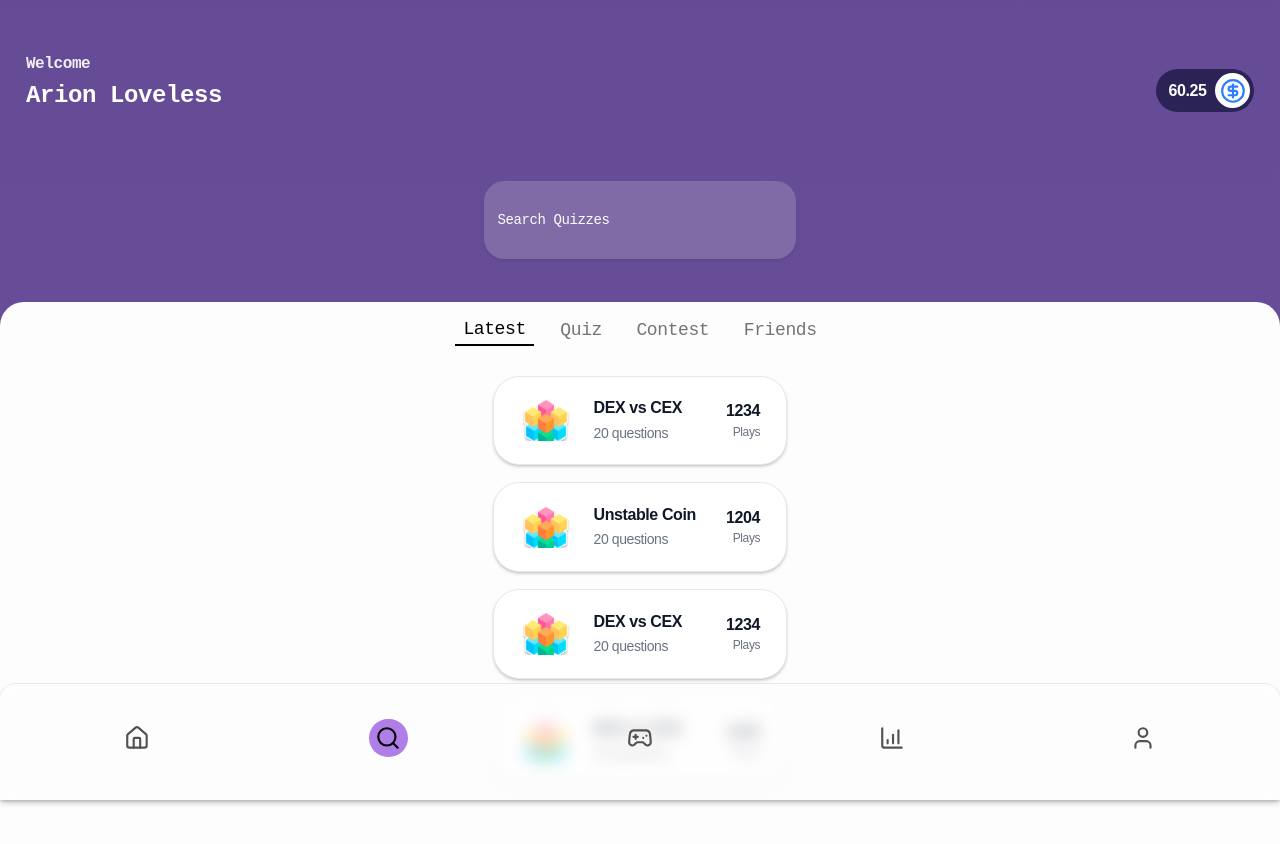
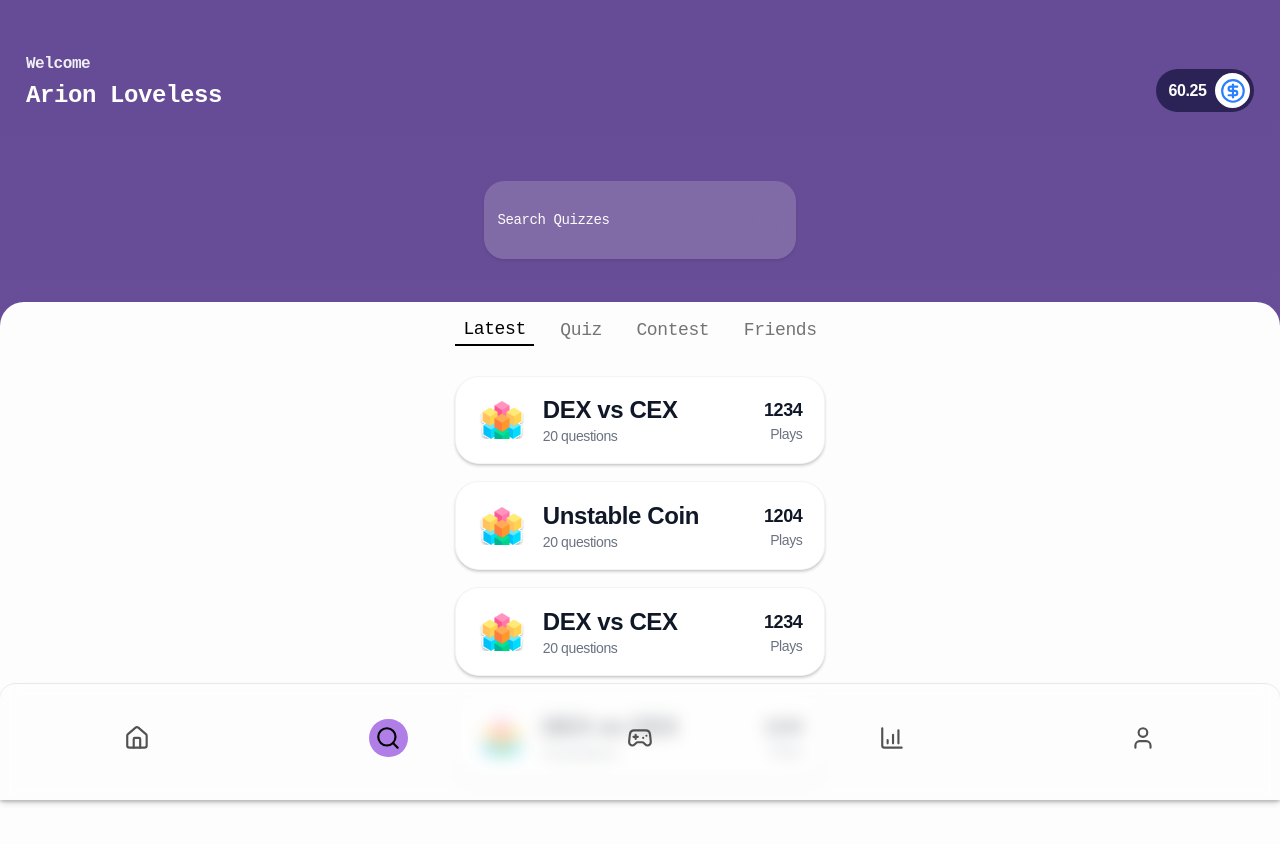
Before and after one commit to DeQuizifi/app.dequizifi.xyz, a Next.js app: page /search in a window 1280 px wide. Shown: the top 844 px of the page. Built offline with nearby package versions, Linux system fonts and the light colour scheme; what @rainbow-me/rainbowkit, wagmi would draw is missing.

Commit message:
enhance LatestTab component with improved styling and layout adjustments

```diff
--- a/src/components/searchpage/LatestTab.tsx
+++ b/src/components/searchpage/LatestTab.tsx
@@ -9,44 +9,38 @@ export default function LatestTab() {
   ];
 
   return (
-    <div className=" mt-4 ">
-      <div className="flex flex-col gap-4 w-full mx-auto">
+    <div className="mt-4 px-4">
+      <div className="flex flex-col gap-4 w-full min-w-[370px] mx-auto">
         {cards.map((card, idx) => (
           <div
             key={idx}
-            className="w-full rounded-xl px-6 py-5 shadow-sm transition bg-white/90 backdrop-blur-sm hover:shadow-md"
-            style={{
-              backgroundColor: "var(--quiz-card-bg)",
-              border: "1px solid var(--quiz-card-border)",
-            }}
+            className="w-full rounded-3xl px-5 py-4 shadow-sm bg-white border border-gray-100"
           >
-            <div className="flex items-center w-full gap-5">
+            <div className="flex items-center w-full gap-4">
               {/* Icon */}
               <div className="flex-shrink-0">
                 <Image
                   src="/cube1.svg"
                   alt="Quiz Icon"
-                  width={52}
-                  height={52}
+                  width={48}
+                  height={48}
                   className="object-contain"
                   priority
                 />
               </div>
               {/* Title + Description */}
               <div className="flex-1 min-w-0">
-                <p className="font-semibold text-[15px] sm:text-base leading-tight text-gray-900 truncate">
+                <p className="text-lg sm:text-2xl font-semibold text-gray-900">
                   {card.title}
                 </p>
-                <p className="text-xs sm:text-sm text-gray-500 mt-1">
-                  {card.description}
-                </p>
+                <p className="text-sm text-gray-500">{card.description}</p>
               </div>
               {/* Plays */}
-              <div className="flex flex-col items-end justify-center flex-shrink-0 pl-2 text-right">
-                <span className="font-semibold text-base leading-tight text-gray-900">
+              <div className="flex flex-col items-end justify-center flex-shrink-0">
+                <span className="text-lg font-semibold text-gray-900">
                   {card.plays}
                 </span>
-                <span className="text-xs text-gray-500 mt-0.5">Plays</span>
+                <span className="text-sm font-normal text-gray-500">Plays</span>
               </div>
             </div>
           </div>
```
